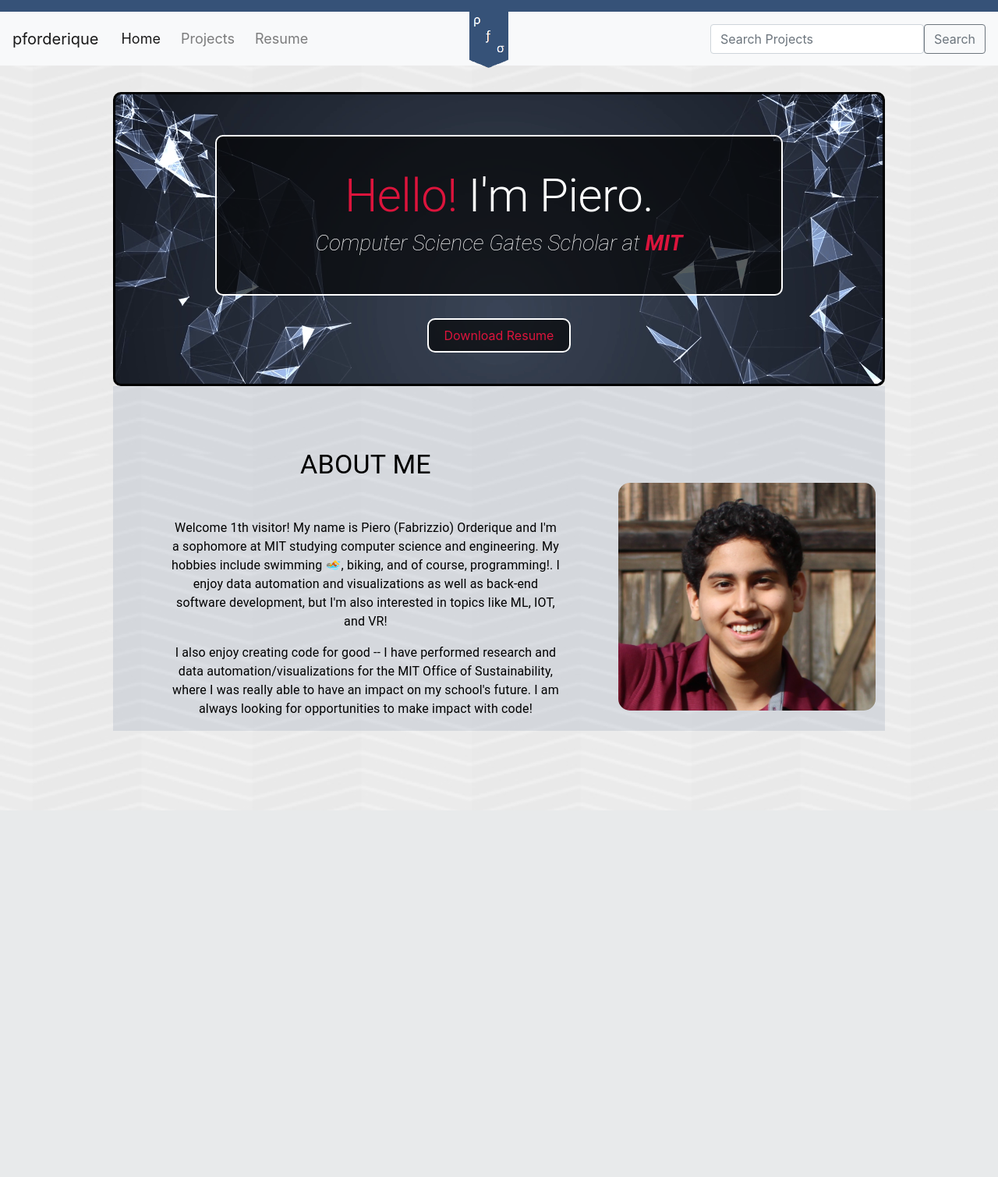
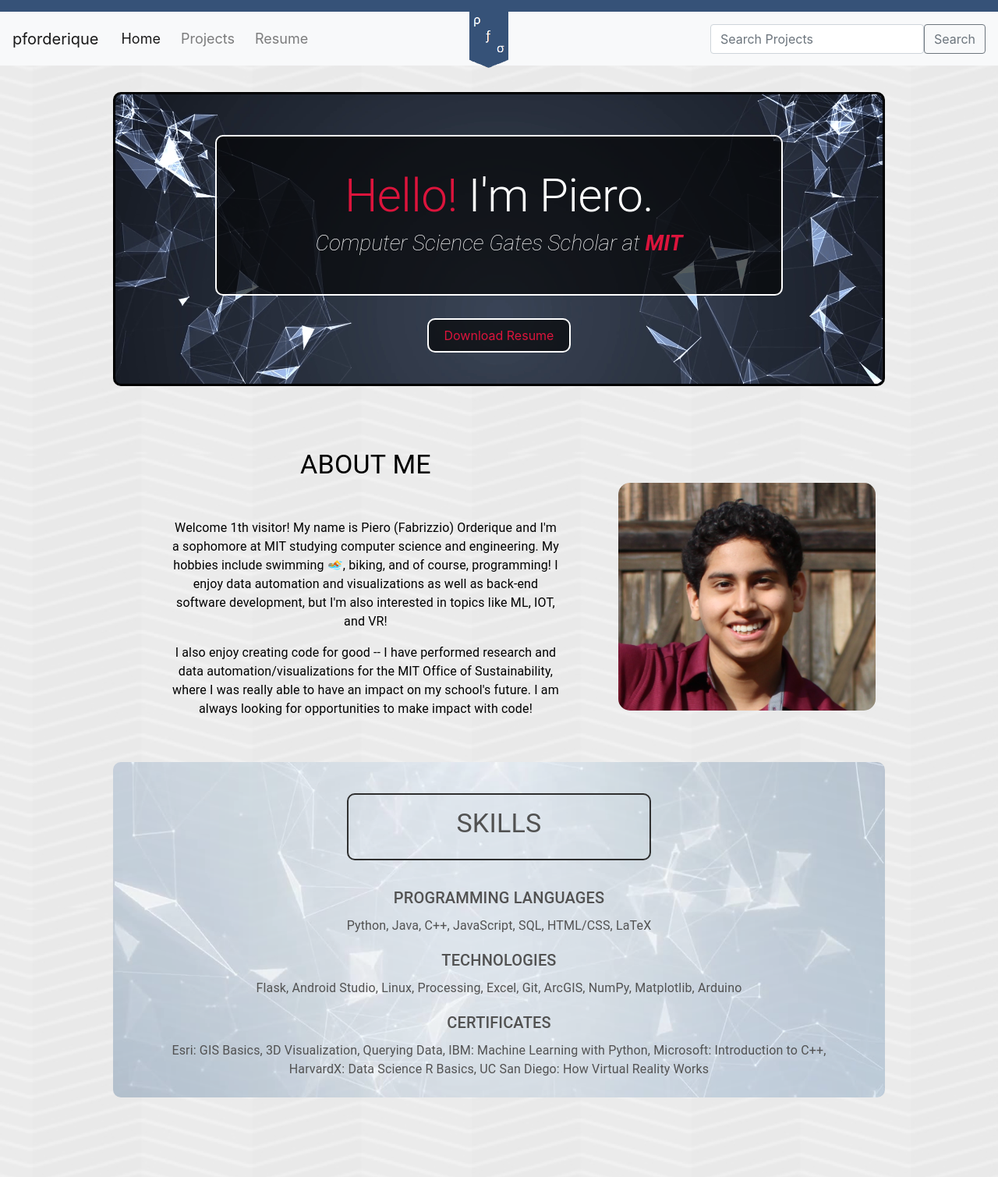
Before and after one commit to pforderique/pforderique.com, a Flask app: page /home in a window 1280 px wide. Shown: the whole page at 78% size. Before the commit the page ends 937 px from the top, so only its background shows below. Run offline with Flask 2, Linux system fonts and the light colour scheme; data comes from the database, SQL or seed files in the repository; some libraries are stand-ins or nearby versions.

Commit message:
skills section added

```diff
--- a/website/static/styles/home.css
+++ b/website/static/styles/home.css
@@ -66,10 +66,10 @@
 
 .about-section {
     color: #000000;
-    background-color: rgba(54, 82, 120, 0.116);
+    /* background-color: rgba(54, 82, 120, 0.116); */
     width: 92%;
     margin: 0% 4%;
-    padding: 6vh 0% 0vh 0%;
+    padding: 6vh 0% 5vh 0%;
     display: flex;
     justify-content: space-evenly;
     align-items:flex-end;
@@ -101,13 +101,47 @@
     border-radius: 15px;
 }
 .skills-section{
-    color: #000000;
-    /* background-color: rgba(54, 82, 120, 0.116);
+    color: #2c2c2c;
     width: 92%;
-    margin: 0% 4% 15%;
-    padding: 6vh 0% 0vh 0%; */
-    display: flex;
-    /* justify-content: space-evenly;
-    align-items: center;
-    flex-wrap: wrap; */
+    margin: 0% 4% 0% 4%;
+    padding: 8px 8px 8px 8px;
+    border-radius: 10px;
+    background-size: cover;
+    background-image: url("/static/images/plexus-bg3.jpg");
+    opacity: 0.8;
+    text-align: center;
 }
+.skills-title {
+    width: 40%;
+    border: 2px solid #000000;
+    border-radius: 10px;
+    margin: 4vh 30% 4vh 30%;
+    padding: 2vh 2.5% 2vh 2.5%;
+}
+
+.skills{
+    padding: 0 5vw;
+}
+
+.skills-title h3{
+    font-size: 2.125rem;
+    font-family: "Roboto", "Helvetica", "Arial", sans-serif;
+    font-weight: 400;
+    line-height: 1.235;
+    letter-spacing: 0.00735em;
+}
+
+.skills-subtitle{
+    font-size: 1.25rem;
+    font-family: "Roboto", "Helvetica", "Arial", sans-serif;
+    font-weight: 500;
+    line-height: 1.6;
+    letter-spacing: 0.0075em;
+}
+.skills-text{
+    font-size: 1rem;
+    font-family: "Roboto", "Helvetica", "Arial", sans-serif;
+    font-weight: 400;
+    line-height: 1.5;
+    letter-spacing: 0.00938em;
+}
--- a/website/templates/home.html
+++ b/website/templates/home.html
@@ -45,7 +45,7 @@
             <p class="about-text">
                 Welcome {{visitor_number}}th visitor! My name is Piero (Fabrizzio) Orderique and I'm a sophomore
                 at MIT studying computer science and engineering.
-                My hobbies include swimming &#127946;, biking, and of course, programming!.
+                My hobbies include swimming &#127946;, biking, and of course, programming!
                 I enjoy data automation and visualizations as well as back-end software development, but I'm also
                 interested in topics like ML, IOT, and VR!
             </p>
@@ -61,4 +61,29 @@
     </div>
 </div>
 
+<div class="skills-section">
+    <div class="skills-title">
+        <h3>SKILLS</h3>
+    </div>
+    <div class="skills">
+        <h6 class="skills-subtitle">PROGRAMMING LANGUAGES</h6>
+        <p class="skills-text">
+            Python, Java, C++, JavaScript, SQL, HTML/CSS, LaTeX
+        </p>
+        <h6 class="skills-subtitle">TECHNOLOGIES</h6>
+        <p class="skills-text">
+            Flask, Android Studio, Linux, Processing, Excel, Git, ArcGIS, NumPy, Matplotlib,
+            Arduino
+        </p>
+        <h6 class="skills-subtitle">CERTIFICATES</h6>
+        <p class="skills-text">
+            Esri: GIS Basics, 3D Visualization, Querying Data,
+            IBM: Machine Learning with Python,
+            Microsoft: Introduction to C++,
+            HarvardX: Data Science R Basics,
+            UC San Diego: How Virtual Reality Works
+        </p>
+    </div>
+</div>
+
 {% endblock %}
```
Also changed, not shown: website/static/images/plexus-bg3.jpg (added).
